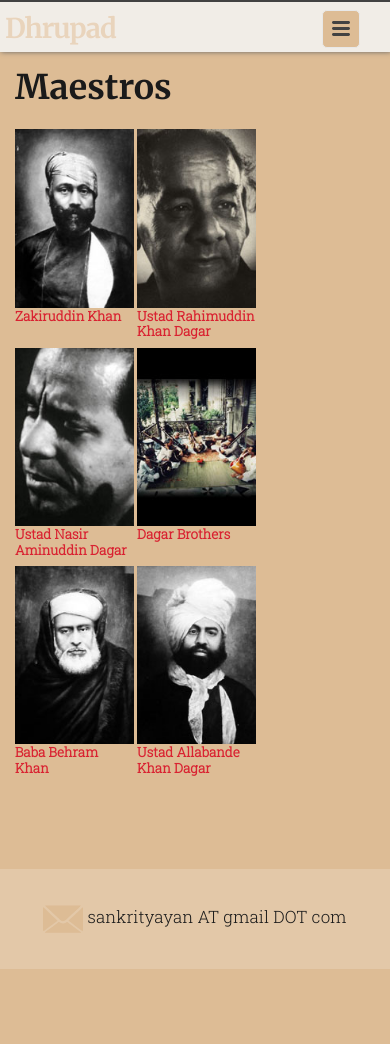
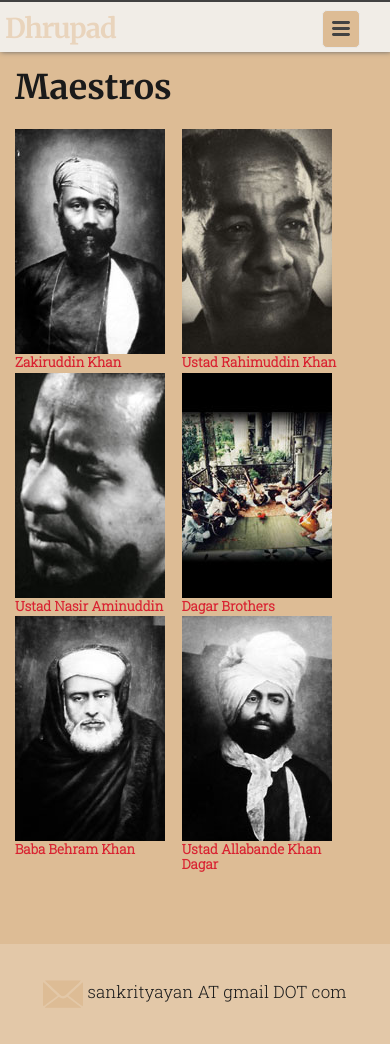
Before and after one commit to sama66/q2, a Jekyll site: the page built from maestros.md, in a window 390 px wide and 1044 px high. Built offline with Jekyll 4.4.1, drawn with Linux system fonts in a browser that asks for light colours.

Commit message:
responsive maestro list

```diff
--- a/_sass/_responsive.scss
+++ b/_sass/_responsive.scss
@@ -151,8 +151,8 @@
     margin: 0;
 
     li {
-      display: inline-block;
-      margin: 0 3px 10px 0;
+      flex-grow: 1;
+      margin: 0 3px 35px 0;
       line-height: 1;
       font-size: $small-font-size;
       max-width: 11em;
```
